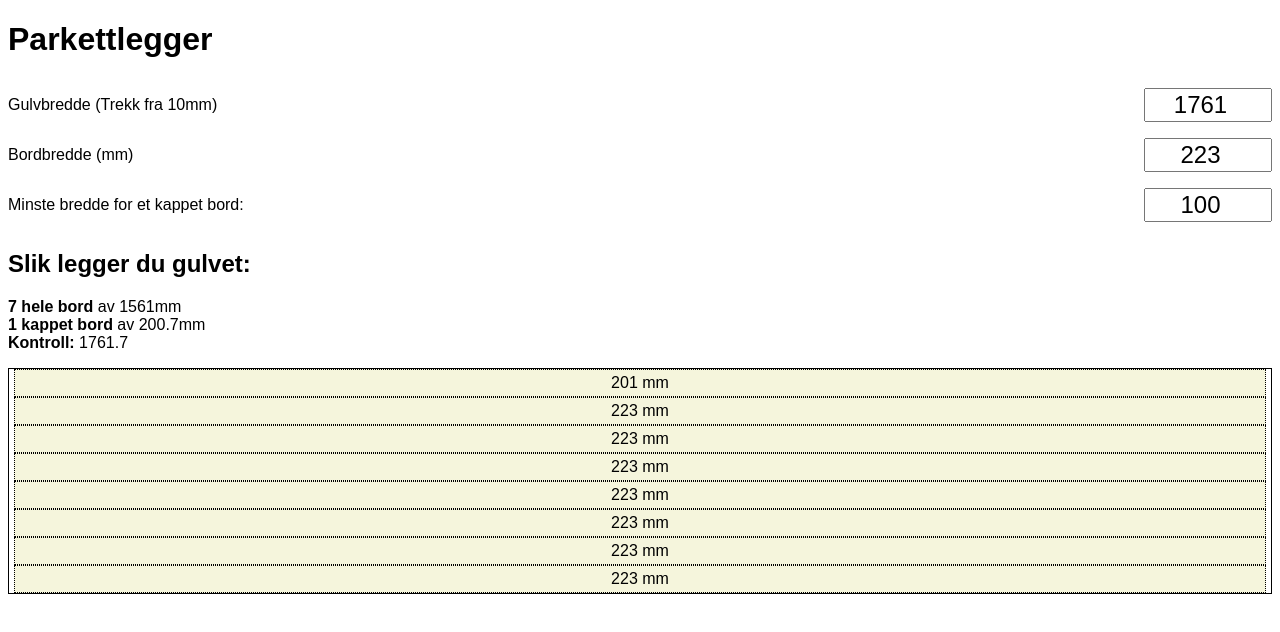
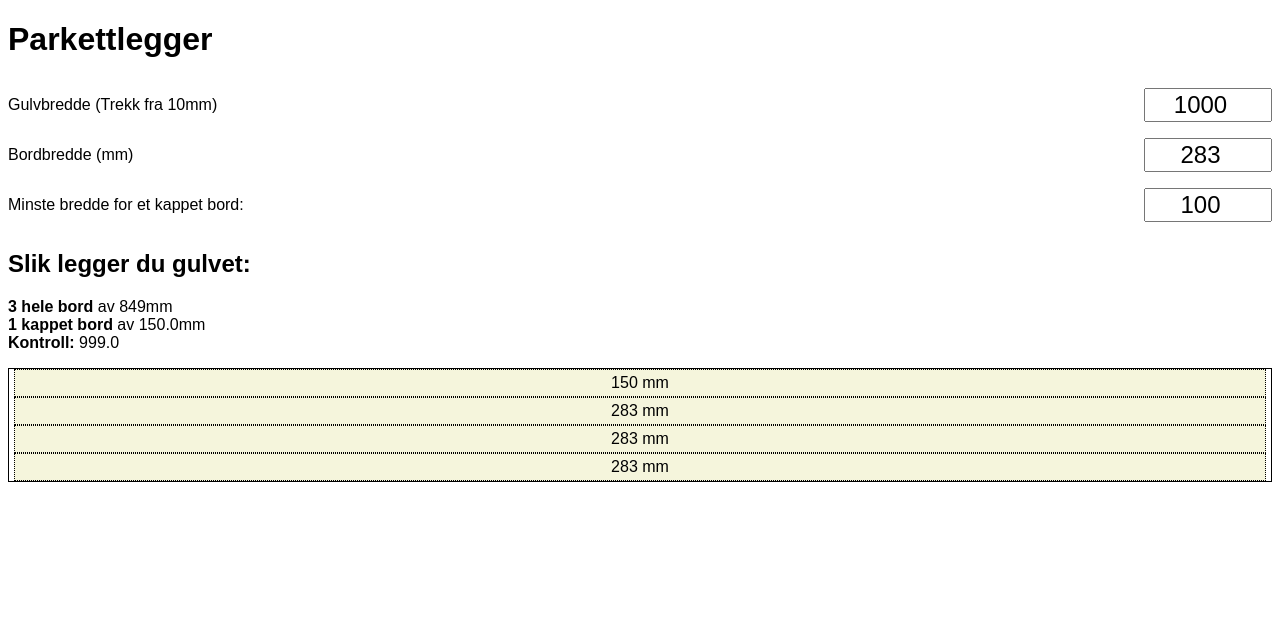
Before and after one commit to HaakonW/Parkettlegger, a React (Create React App) app: page / in a window 1280 px wide. Shown: the top 632 px of the page. Built offline with nearby package versions, Linux system fonts and the light colour scheme.

Commit message:
updated measeures

```diff
--- a/src/App.js
+++ b/src/App.js
@@ -4,8 +4,8 @@ import NonValidPlankControl from "./NonValidPlankControl";
 import "./styles.css";
 
 export default function App() {
-  const [width, setWidth] = useState(1761);
-  const [plankWidth, setPlankWidth] = useState(223);
+  const [width, setWidth] = useState(1000);
+  const [plankWidth, setPlankWidth] = useState(283);
   const [minWidth, setminWidth] = useState(100);
 
   const wholePlanks = Math.floor(width / plankWidth);
```
